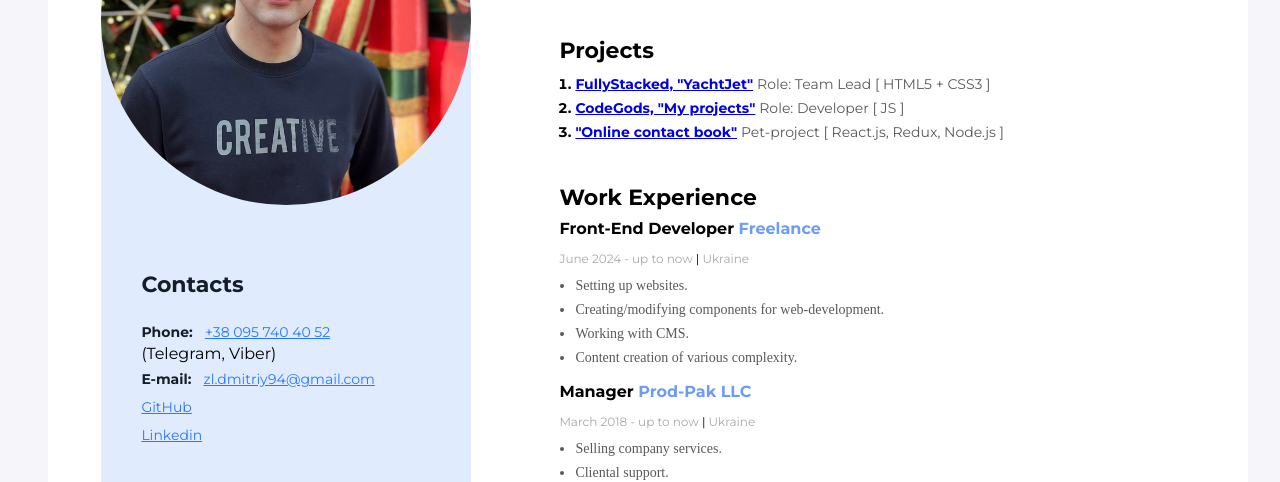
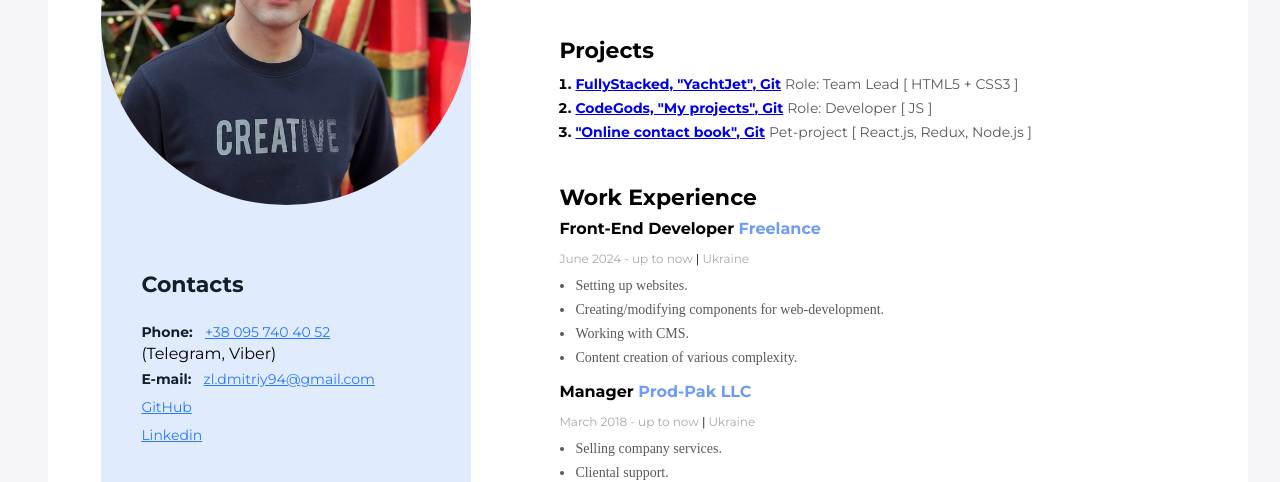
Before and after one commit to BWDmitriy/resume, a plain HTML site: page index.html in a window 1280 px wide. Shown: the part 253-735 px from the top of the page. Drawn offline with Linux system fonts and the light colour scheme.

Commit message:
Update index.html

```diff
--- a/index.html
+++ b/index.html
@@ -35,18 +35,21 @@
                 <ol class="my-projects-list">
                     <li class="projects-item">
                         <a class="projects-item-link" href="https://bwdmitriy.github.io/FullyStacked-YachtJet/"
-                            target="_blank">FullyStacked, "YachtJet"</a>
+                            target="_blank">FullyStacked, "YachtJet"</a><a class="projects-item-link"
+                            href="https://github.com/BWDmitriy/FullyStacked-Yachtjet" target="_blank">, Git</a>
                         <span class="my-projects-item-tech">Role: Team Lead [ HTML5 + CSS3 ]</span>
                     </li>
                     <li class="projects-item">
                         <a class="projects-item-link" href="https://tienam123.github.io/goit-team-js-project/"
-                            target="_blank">CodeGods, "My projects"</a>
+                            target="_blank">CodeGods, "My projects"</a><a class="projects-item-link"
+                            href="https://github.com/Tienam123/goit-team-js-project" target="_blank">, Git</a>
                         <span class="my-projects-item-tech">Role: Developer [ JS ]</span>
 
                     </li>
                     <li class="projects-item">
                         <a class="projects-item-link" href="https://goit-react-hw-08-beta-lilac.vercel.app/"
-                            target="_blank">"Online contact book"</a>
+                            target="_blank">"Online contact book"</a><a class="projects-item-link"
+                            href="https://github.com/BWDmitriy/goit-react-hw-08" target="_blank">, Git</a>
                         <span class="my-projects-item-tech">Pet-project [ React.js, Redux, Node.js ]</span>
                     </li>
                 </ol>
```
